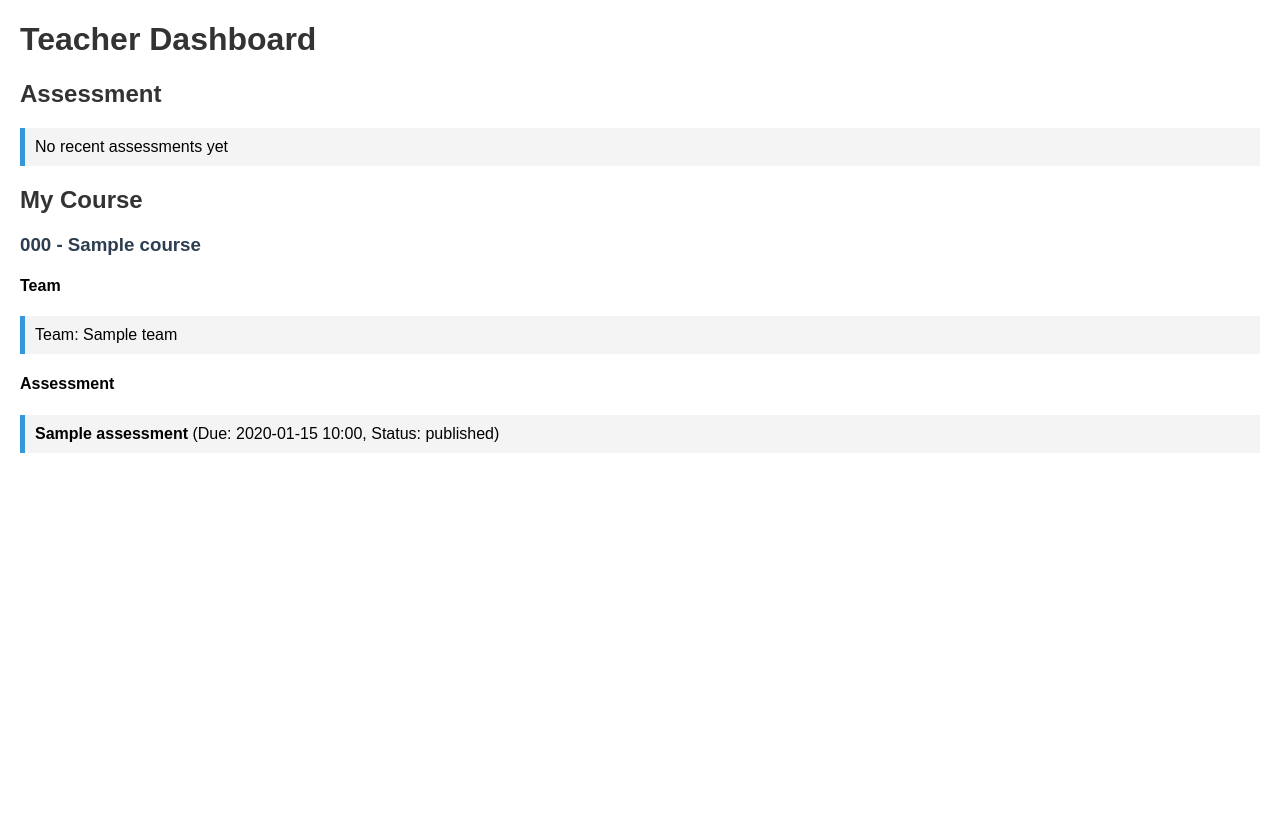
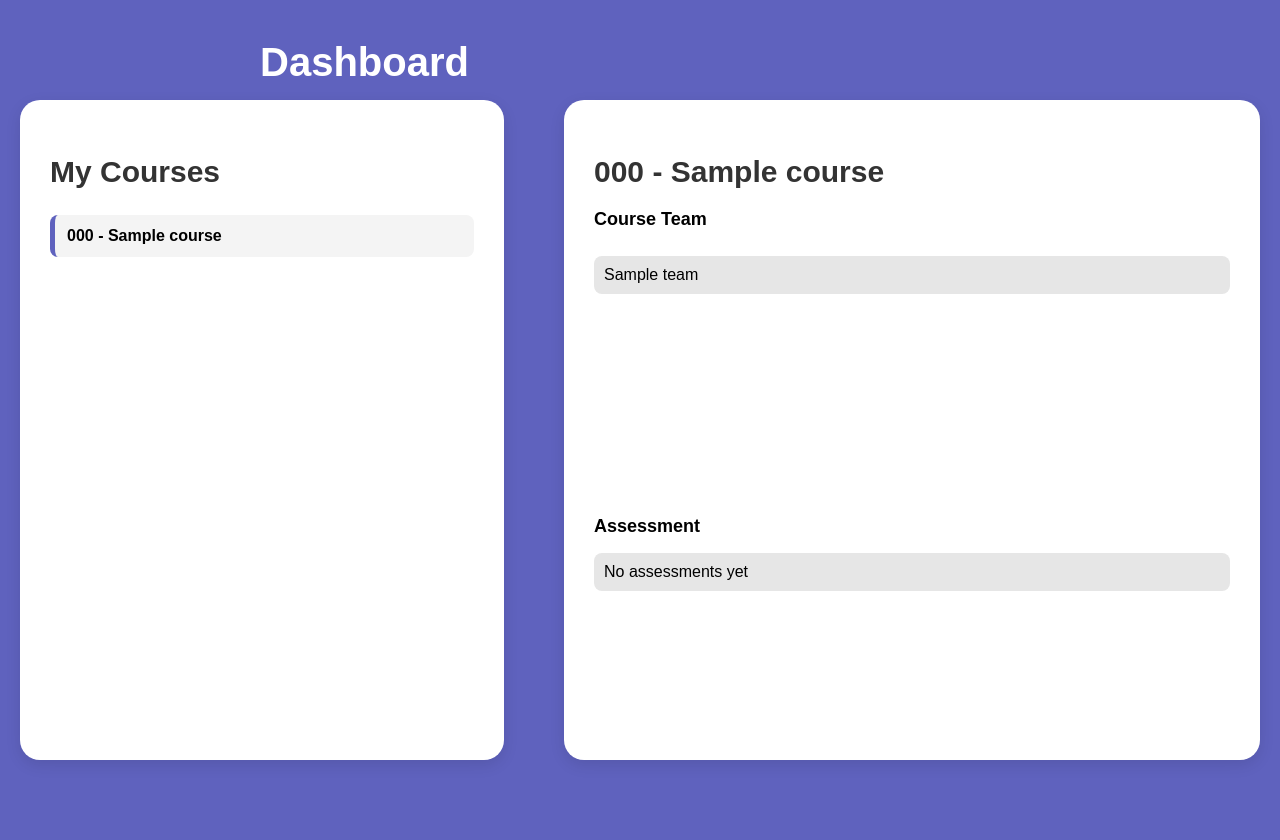
Before and after one commit to YuqiWang1106/assessmate, a Django app: page /teacher_dashboard/00000000-0000-0000-0000-000000000001/ in a window 1280 px wide. Before the commit the page ends 453 px from the top, so only its background shows below. Run offline with Django 5.2, Linux system fonts and the light colour scheme; tables that the repository leaves empty hold one stand-in row (values such as "Sample post").

Commit message:
Dynamically Render the Information for Teacher's Dashboard.

```diff
--- /dev/null
+++ b/my_app/static/css/teacher_dashboard.css
@@ -0,0 +1,156 @@
+/* Global Styles */
+body {
+    margin: 20px;
+    font-family: Arial, sans-serif;
+    background-color: #5F62BE;
+    display: flex;
+    justify-content: center;
+    align-items: center;
+    height: 100vh;
+}
+
+/* Dashboard Title */
+.text-0-1-2 {
+    font-size: 40px;
+    font-weight: bold;
+    color: white;
+    position: absolute;
+    top: 40px;
+    left: 260px;
+}
+
+/* Dashboard Container */
+.dashboard-container {
+    display: flex;
+    gap: 60px;
+    justify-content: center;
+    align-items: flex-start;
+    width: 100%;
+    padding: 20px;
+    margin-top: -20px;
+}
+
+/* My Courses Box */
+.my-courses-box {
+    width: 500px;
+    min-width: 350px;
+    height: 75vh;
+    background-color: white;
+    border-radius: 20px;
+    padding: 30px;
+    box-shadow: 0px 5px 15px rgba(0, 0, 0, 0.1);
+    display: flex;
+    flex-direction: column;
+    margin-top: 40px;
+    position: relative;
+}
+
+.my-courses-box h2 {
+    font-size: 30px;
+    font-weight: bold;
+    color: #333;
+    margin-bottom: 10px;
+    display: flex;
+    justify-content: space-between;
+    align-items: center;
+}
+
+.my-courses-box ul {
+    list-style: none;
+    padding: 0;
+}
+
+.my-courses-box ul li {
+    font-size: 16px;
+    background: #f4f4f4;
+    padding: 12px;
+    margin-bottom: 16px;
+    border-radius: 8px;
+    border-left: 5px solid #5F62BE;
+}
+
+.manage-btn {
+    background-color: #4A4EAE;
+    color: white;
+    font-size: 16px;
+    font-weight: bold;
+    text-align: center;
+    border: none;
+    padding: 12px;
+    border-radius: 10px;
+    cursor: pointer;
+    width: 100%;
+    margin-top: auto;
+}
+
+.manage-btn:hover {
+    background-color: #3A3E9E;
+}
+
+/* Software Engineering Box */
+.software-engineering-box {
+    width: 750px;
+    min-width: 350px;
+    height: 75vh;
+    background-color: white;
+    border-radius: 20px;
+    padding: 30px;
+    box-shadow: 0px 5px 15px rgba(0, 0, 0, 0.1);
+    display: flex;
+    flex-direction: column;
+    margin-top: 40px;
+    position: relative;
+}
+
+.software-engineering-box h2 {
+    font-size: 30px;
+    font-weight: bold;
+    color: #333;
+    margin-bottom: 10px;
+    display: flex;
+    justify-content: space-between;
+    align-items: center;
+}
+
+.section-title {
+    font-size: 18px;
+    font-weight: bold;
+    margin: 10px 0;
+    display: flex;
+    justify-content: space-between;
+    align-items: center;
+}
+
+.edit-icon {
+    width: 16px;
+    cursor: pointer;
+    margin-left: 5px;
+    vertical-align: middle;
+}
+
+.assessment-section {
+    margin-top: 20vh;
+    padding-top: 20px;
+}
+
+.team-list, .assessment-list {
+    list-style: none;
+    padding: 0;
+}
+
+.team-list li, .assessment-list li {
+    font-size: 16px;
+    background: #E6E6E6;
+    padding: 10px;
+    margin-bottom: 16px;
+    border-radius: 8px;
+    display: flex;
+    justify-content: space-between;
+    align-items: center;
+}
+
+.assessment-list .due-date {
+    font-size: 14px;
+    color: #6d6969;
+    font-weight: 300;
+}
--- /dev/null
+++ b/my_app/static/js/teacher_dashboard.js
@@ -0,0 +1,4 @@
+function changeCourse(courseId) {
+    // 构造新的 URL 并跳转，让 Django 重新渲染模板
+    window.location.href = window.location.pathname + "?selected_course=" + courseId;
+}
--- a/my_app/templates/teacher_dashboard.html
+++ b/my_app/templates/teacher_dashboard.html
@@ -2,57 +2,69 @@
 {% load dict_extras %}
 
 <!DOCTYPE html>
-<html lang="zh">
+<html lang="en">
 <head>
     <meta charset="UTF-8">
     <meta name="viewport" content="width=device-width, initial-scale=1.0">
     <title>Teacher Dashboard</title>
-    <link rel="stylesheet" href="{% static 'css/style.css' %}">
+    <link rel="stylesheet" href="{% static 'css/teacher_dashboard.css' %}">
+    <!-- 如果需要JS文件，可在此引入 -->
+    <script defer src="{% static 'js/teacher_dashboard.js' %}"></script>
 </head>
 <body>
-    <h1>Teacher Dashboard</h1>
+    <!-- Dashboard Title -->
+    <div class="text-0-1-2">Dashboard</div>
 
-    <h2>Assessment</h2>
-    <ul>
-        {% for assessment in upcoming_assessments %}
-            <li>
-                <strong>{{ assessment.title }}</strong>
-                (Due: {{ assessment.due_date|date:"Y-m-d H:i" }})
+    <!-- Dashboard Container -->
+    <div class="dashboard-container">
+
+        <!-- 左侧：我的课程 -->
+        <div class="my-courses-box">
+            <h2>My Courses</h2>
+            <ul id="course-list">
+                {% for course in courses %}
+                    <li class="course-item {% if course.id == selected_course.id %}active{% endif %}"
+                        data-course-id="{{ course.id }}"
+                        onclick="changeCourse('{{ course.id }}')">
+                        <strong>{{ course.course_number }} - {{ course.course_name }}</strong>
                     </li>
                 {% empty %}
-            <li>No recent assessments yet</li>
+                    <li>No courses yet</li>
                 {% endfor %}
             </ul>
+        </div>
 
-    <h2>My Course</h2>
-    {% for course in courses %}
-        <div class="course">
-            <h3>{{ course.course_number }} - {{ course.course_name }}</h3>
+        <!-- 右侧：团队和评估 -->
+        <div class="software-engineering-box">
+            <h2 id="selected-course-title">
+                {{ selected_course.course_number }} - {{ selected_course.course_name }}
+            </h2>
 
-
-            <h4>Team</h4>
-            <ul>
-                {% for team in teams_dict|get_item:course.id %}
-                    <li>Team: {{ team.team_name }}</li>
+            <!-- Course Team Section -->
+            <div class="section-title">Course Team</div>
+            <ul class="team-list">
+                {% for team in teams_dict|get_item:selected_course.id %}
+                    <li>{{ team.team_name }}</li>
                 {% empty %}
                     <li>No teams yet</li>
                 {% endfor %}
             </ul>
 
-            <h4>Assessment</h4>
-            <ul>
-                {% for assessment in assessments_dict|get_item:course.id %}
+            <!-- Assessment Section -->
+            <div class="assessment-section">
+                <div class="section-title">Assessment</div>
+                <ul class="assessment-list">
+                    {% for assessment in assessments_dict|get_item:selected_course.id %}
                         <li>
-                        <strong>{{ assessment.title }}</strong>
-                        (Due: {{ assessment.due_date|date:"Y-m-d H:i" }}, Status: {{ assessment.status }})
+                            <span><strong>{{ assessment.title }}</strong></span>
+                            <span class="due-date">Due {{ assessment.due_date|date:"Y-m-d H:i" }}</span>
                         </li>
                     {% empty %}
-                    <li>No assessment yet</li>
+                        <li>No assessments yet</li>
                     {% endfor %}
                 </ul>
             </div>
-    {% empty %}
-        <p>No course yet</p>
-    {% endfor %}
+        </div>
+    </div>
 </body>
 </html>
--- a/my_app/views.py
+++ b/my_app/views.py
@@ -1,29 +1,47 @@
+from django.shortcuts import render, get_object_or_404
+from .models import Course, Team, Assessment, TeamMember, CourseMember, User
+from django.utils.timezone import now
+from collections import defaultdict
+
+
 from django.shortcuts import render
 from .models import Course, Team, Assessment
 from django.utils.timezone import now
-from collections import defaultdict
-
-from django.shortcuts import render, get_object_or_404
-from .models import Course, Team, Assessment, TeamMember, CourseMember, User
 
 def teacher_dashboard(request, teacher_id):
     """获取教师 Dashboard 数据并渲染 HTML"""
 
+    # 1. 获取当前教师的所有课程
     courses = Course.objects.filter(teacher_id=teacher_id)
-    upcoming_assessments = Assessment.objects.filter(
-        course__teacher_id=teacher_id,
+
+    # 2. 检查 GET 参数中是否有 selected_course
+    selected_course_id = request.GET.get("selected_course", None)
+
+    # 3. 如果有，就用它；如果没有，就默认选第一个课程
+    if selected_course_id:
+        selected_course = courses.filter(id=selected_course_id).first()
+        if not selected_course:
+            # 如果 GET 里的 course_id 不在该老师的课程中，就 fallback
+            selected_course = courses.first()
+    else:
+        selected_course = courses.first()
+
+    # 4. 构建 teams_dict 和 assessments_dict
+    teams_dict = {course.id: list(Team.objects.filter(course=course)) for course in courses}
+
+    assessments_dict = {course.id: list(Assessment.objects.filter(
+        course=course,
         status="published",
         due_date__gte=now()
-    ).order_by("due_date")[:5]
+        )) for course in courses}
 
-    teams_dict = {course.id: list(Team.objects.filter(course=course)) for course in courses}
-    assessments_dict = {course.id: list(Assessment.objects.filter(course=course)) for course in courses}
 
+    # 5. 渲染模板
     return render(request, "teacher_dashboard.html", {
         "courses": courses,
-        "upcoming_assessments": upcoming_assessments,
-        "teams_dict": teams_dict,  # 直接改名
-        "assessments_dict": assessments_dict  # 直接改名
+        "teams_dict": teams_dict,
+        "assessments_dict": assessments_dict,
+        "selected_course": selected_course,
     })
 
 
@@ -51,3 +69,25 @@ def student_dashboard(request, user_id):
         "teams_dict": teams_dict,
         "assessments_dict": assessments_dict,
     })
+
+
+
+# def teacher_dashboard(request, teacher_id):
+#     """获取教师 Dashboard 数据并渲染 HTML"""
+
+#     courses = Course.objects.filter(teacher_id=teacher_id)
+#     upcoming_assessments = Assessment.objects.filter(
+#         course__teacher_id=teacher_id,
+#         status="published",
+#         due_date__gte=now()
+#     ).order_by("due_date")[:5]
+
+#     teams_dict = {course.id: list(Team.objects.filter(course=course)) for course in courses}
+#     assessments_dict = {course.id: list(Assessment.objects.filter(course=course)) for course in courses}
+
+#     return render(request, "teacher_dashboard.html", {
+#         "courses": courses,
+#         "upcoming_assessments": upcoming_assessments,
+#         "teams_dict": teams_dict,  # 直接改名
+#         "assessments_dict": assessments_dict  # 直接改名
+#     })
```
Also changed, not shown: my_app/admin.py (+77 -7 lines), my_app/static/images/edit-button.png (added). Lines whose indentation alone changed are shown as unchanged.
